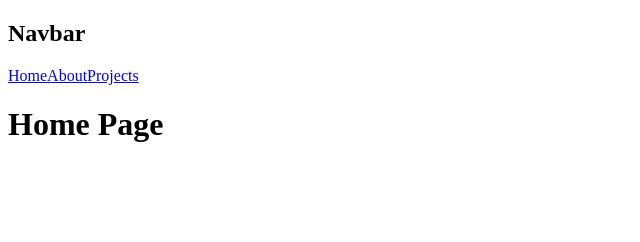
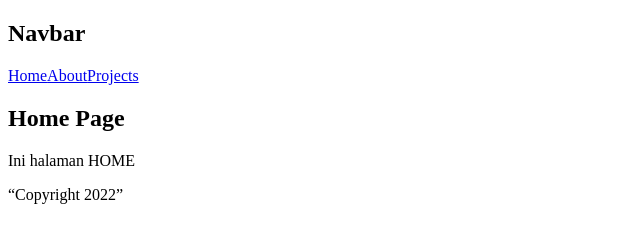
Before and after one commit to fitra-nurakbar/app-gatsby, a Gatsby site: page / in a window 1280 px wide. Shown: the whole page, without its empty margins (0-640 px from the left). Built offline with nearby package versions, Linux system fonts and the light colour scheme; Gatsby itself is replaced by a stand-in of ours.

Commit message:
layouting components

```diff
--- /dev/null
+++ b/src/components/Footer.js
@@ -0,0 +1,9 @@
+import React from 'react'
+
+export default function Footer() {
+  return (
+    <div>
+     <q>Copyright 2022</q>
+    </div>
+  )
+}
--- /dev/null
+++ b/src/components/Layout.js
@@ -0,0 +1,13 @@
+import React from "react"
+import Footer from "./Footer"
+import Navbar from "./Navbar"
+
+export default function Layout({ children }) {
+  return (
+    <div className="layout">
+      <Navbar />
+      <div className="content">{ children }</div>
+      <Footer />
+    </div>
+  )
+}
--- a/src/pages/about.js
+++ b/src/pages/about.js
@@ -1,10 +1,10 @@
 import React from "react"
-import Navbar from "../components/Navbar"
+import Layout from "../components/Layout"
 
 export default function About() {
   return (
+    <Layout>
       <div className="">
-     <Navbar />
         <h1>About Page</h1>
         <p>
           Lorem ipsum dolor sit amet consectetur adipisicing elit. Voluptates
@@ -25,5 +25,6 @@ export default function About() {
           quas ad voluptatem.
         </p>
       </div>
+    </Layout>
   )
 }
--- a/src/pages/index.js
+++ b/src/pages/index.js
@@ -1,11 +1,13 @@
 import React from "react"
-import Navbar from "../components/Navbar"
+import Layout from "../components/Layout"
 
 export default function Home() {
   return (
-  <div>
-    <Navbar />
-    <h1>Home Page</h1>
-  </div>
-)
+    <Layout>
+      <section>
+        <h1>Home Page</h1>
+        <p>Ini halaman HOME</p>
+      </section>
+    </Layout>
+  )
 }
--- a/src/pages/projects/index.js
+++ b/src/pages/projects/index.js
@@ -1,10 +1,10 @@
 import React from "react"
-import Navbar from "../../components/Navbar"
+import Layout from "../../components/Layout"
 
 export default function Project() {
   return (
+    <Layout>
       <div>
-     <Navbar />
         <h1>Project</h1>
         <p>
           Lorem ipsum dolor sit amet consectetur adipisicing elit. Placeat,
@@ -13,5 +13,6 @@ export default function Project() {
           earum. Labore quasi similique odit?
         </p>
       </div>
+    </Layout>
   )
 }
```
Also changed, not shown: src/pages/404.js (+7 -4 lines). Lines whose indentation alone changed are shown as unchanged.
